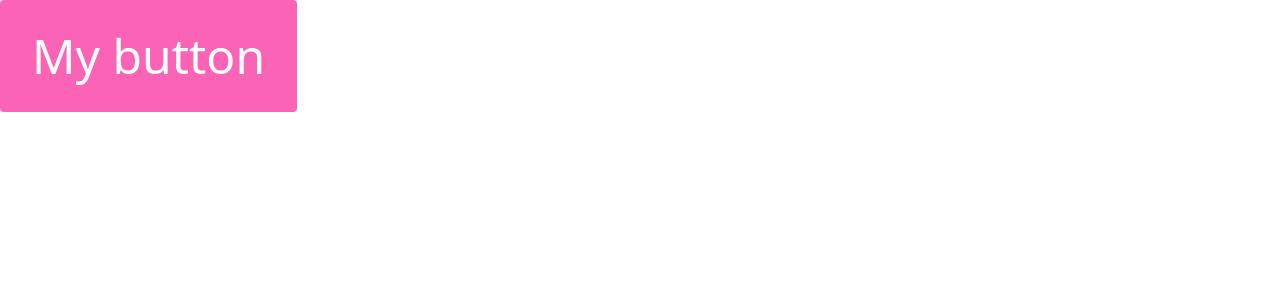
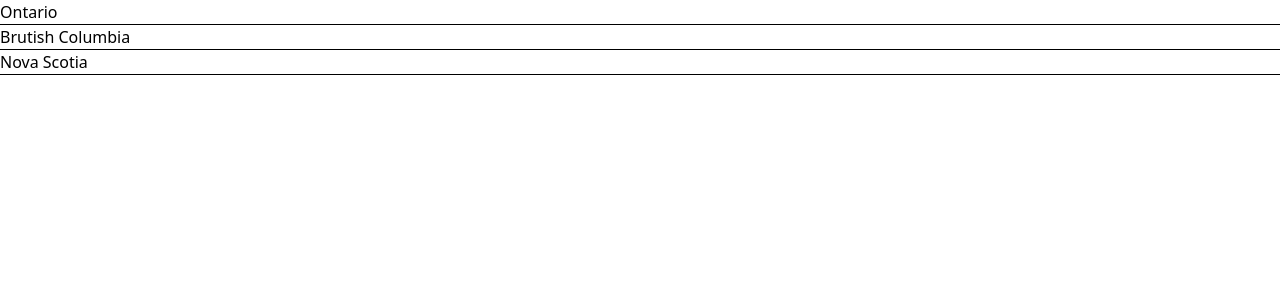
Before and after one commit to Lulika57/tutorial, a React (Vite) app: page / in a window 1280 px wide. Shown: the top 300 px of the page. Built offline with nearby package versions, Linux system fonts and the light colour scheme.

Commit message:
started Canadian capitols per province

```diff
--- a/src/App.tsx
+++ b/src/App.tsx
@@ -1,20 +1,24 @@
-import { useState } from "react";
+import { useState } from 'react';
 import './App.css';
-import Alert from "./components/Alert";
-import Button from "./components/Button";
-import Button2 from "./components/Button2";
-// import {Button2} from "./components/Button2";
+
+export const listOfProvinces = ["Ontario", "Brutish Columbia", "Nova Scotia"]
+export const listOfCities = ["Toronto", "Vancouver", "Halifax"]
 
 function App() {
-    const [alertVisible, setAlertVisibility] = useState(false);
+
+    const [selectedIndex, setSelectedIndex] = useState(-1);
 
     return (
-        <div>
-            {alertVisible && <Alert title='You are a QUEEN' onClose={() => setAlertVisibility(false)} />}
-            {/* <Button  onClick={() => setAlertVisibility((prev) => !prev)}>
-                Click Here
-            </Button> */}
-            <Button2 onClick={() => setAlertVisibility((prev) => !prev)}></Button2>
+        <div className="w-full flex flex-col">
+            {listOfProvinces.map((province, index) => (
+                <>
+                    <p onClick={() => setSelectedIndex(index)} key={index}>{province}</p>
+                    <hr />
+                </>
+            ))}
+            {selectedIndex >= 0 && <p>
+                the capital of province is city
+            </p>}
         </div>
     );
 }
--- /dev/null
+++ b/src/buttonApp.tsx
@@ -0,0 +1,31 @@
+import { useState } from "react";
+import './App.css';
+import Alert from "./components/Alert";
+import Button from "./components/Button";
+import { Button2 } from "./components/Button2";
+import { Alert2 } from "./components/Alert2";
+// import Button2 from "./components/Button2";
+// import {Button2} from "./components/Button2";
+
+function App() {
+    const [alertVisible, setAlertVisibility] = useState(false);
+
+    return (
+        <div className="w-full">
+            {/* {alertVisible && <Alert title='You are a QUEEN' onClose={() => setAlertVisibility(false)} />} */}
+            {alertVisible && <Alert2 onClose={() => setAlertVisibility(false)}></Alert2>}
+            {/* <Button  onClick={() => setAlertVisibility((prev) => !prev)}>
+                Click Here
+            </Button> */}
+            <div className="static size-screen">
+                <div className="flex flex-col justify-center">
+                    <div className="w-full flex justify-center">
+                        <Button2 onClick={() => setAlertVisibility(true)}></Button2>
+                    </div>
+                </div>
+            </div>
+        </div>
+    );
+}
+
+export default App;
--- a/src/components/Alert2.tsx
+++ b/src/components/Alert2.tsx
@@ -1,5 +1,13 @@
-export const Alert2 = () => {
+interface Props {
+    onClose: () => void;
+}
+
+
+export const Alert2 = ({ onClose }: Props) => {
     return (
-        <div className="bg-fuchsia-50 rounded-2xl" >My Alert</div>
+        <div className="bg-purple-200 text-white rounded text-3xl relative">
+            Hey!
+            <button onClick={onClose} className="absolute right-1 bottom-1">x</button>
+        </div>
     )
 }
--- a/src/components/Button2.tsx
+++ b/src/components/Button2.tsx
@@ -1,30 +1,13 @@
-interface props {
-    onClick: any;
+interface Props {
+    onClick: () => void;
 }
 
-export const Button2 = ({ onClick }: props) => {
-    const handleClick = () => {
-        alert('Hey!')
-    }
-    // variables and logic (JS)
+export const Button2 = ({ onClick }: Props) => {
 
+    return (
+        <button className="bg-purple-300 rounded px-2.5 py-2 text-white text-3xl" onClick={onClick}>
+            My Button
+        </button>
 
-    return (<>
-        <button className="bg-pink-400 rounded px-8 py-8 text-white"
-            onClick={onClick}>
-            <p className="text-5xl">My button</p></button>
-        {/* Fwebsite content (CSS/HTML) */}
-    </>)
+    )
 }
-
-export const Button3 = () => {
-    return (<>
-    </>)
-}
-
-export const Button4 = () => {
-    return (<>
-    </>)
-}
-
-export default Button2;
```
Also changed, not shown: src/components/Alert.tsx (+4 -5 lines).
